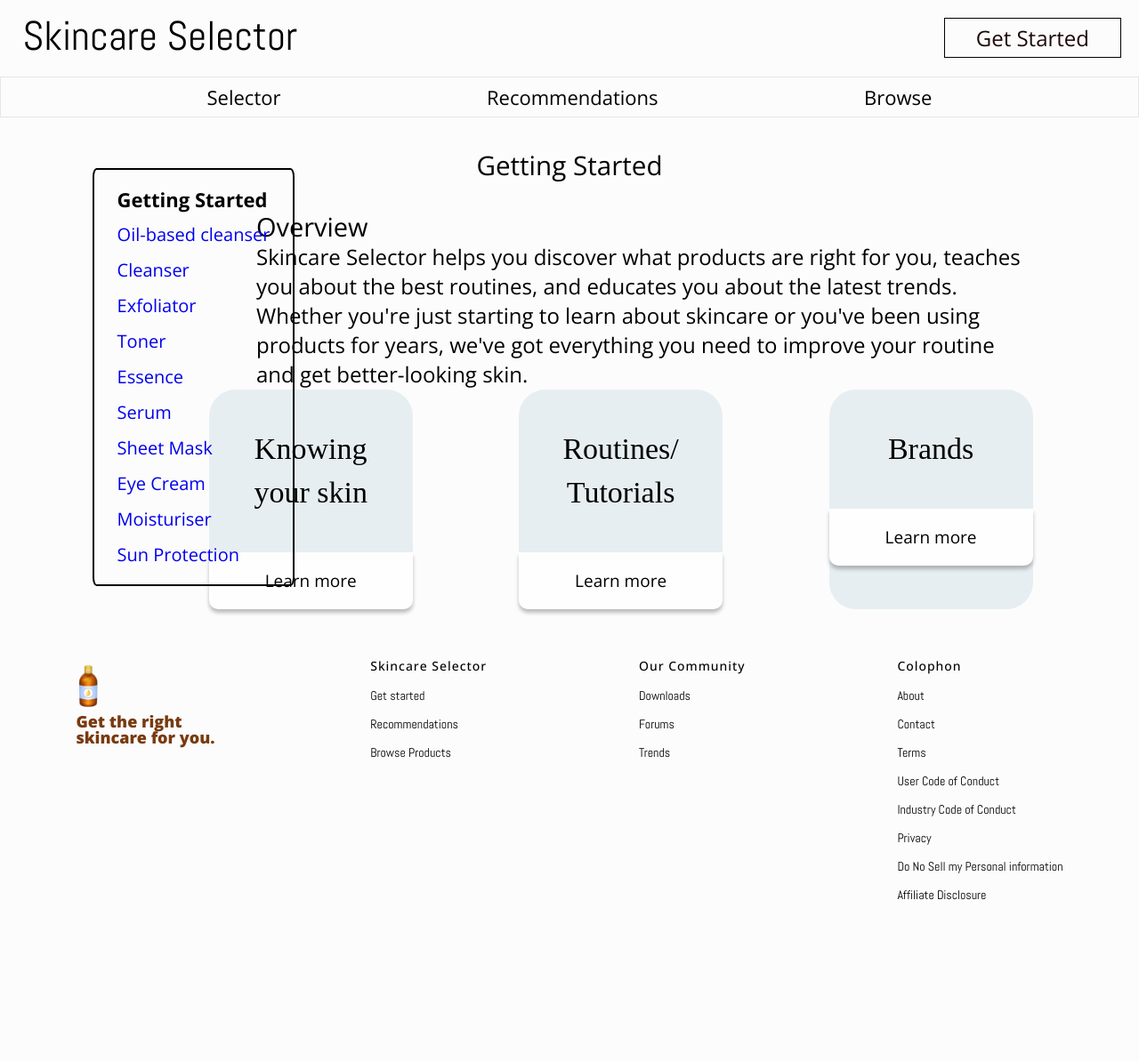
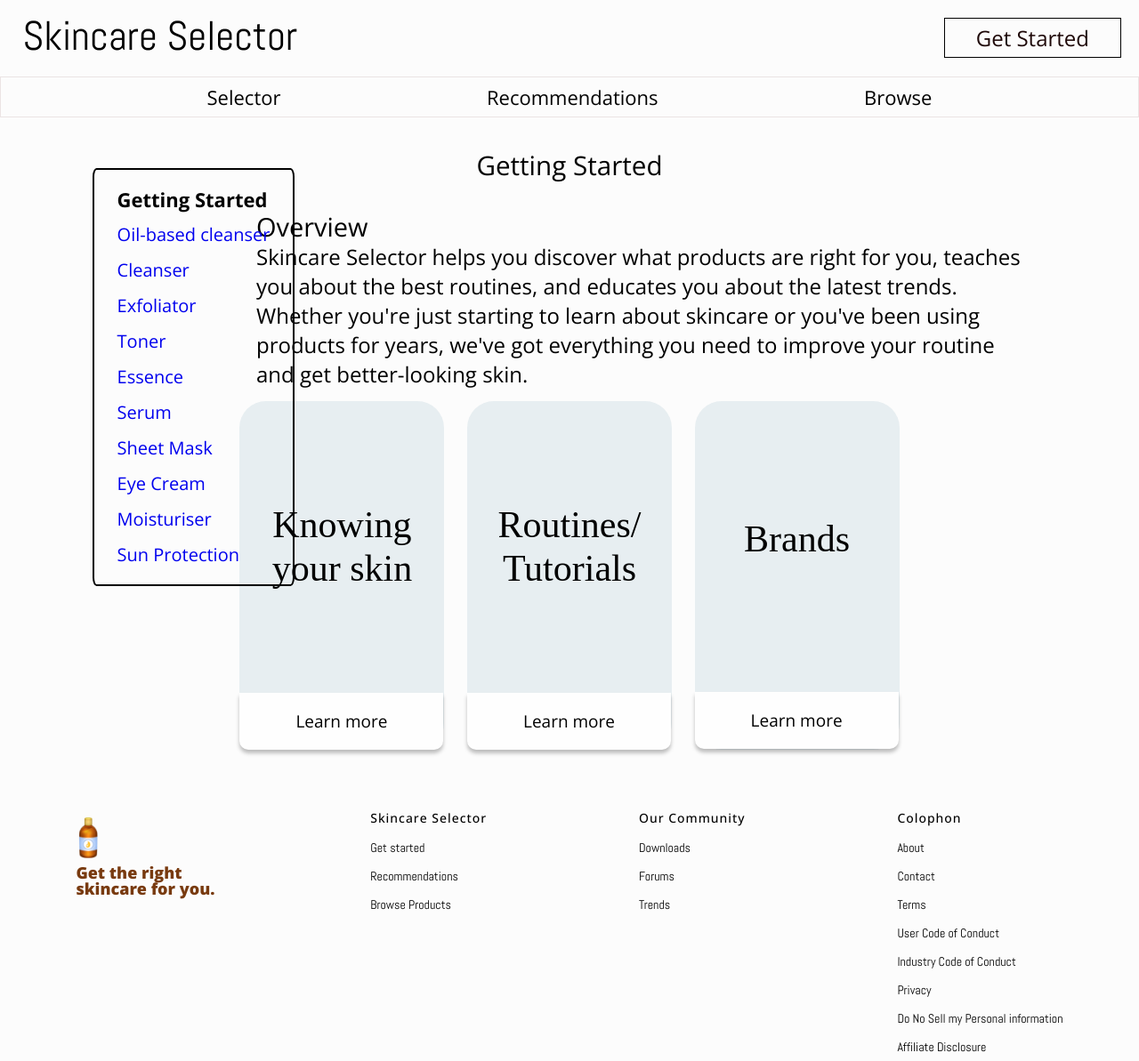
Before and after one commit to ibConnor/SkincareSelector, a Jekyll site: the page built from get-started.html, in a window 1280 px wide. Shown: the whole page at 89% size. Built offline with Jekyll 4.4.1, drawn with Linux system fonts in a browser that asks for light colours; some web fonts are replaced; before the commit the page ends 1022 px from its top, so only the background shows below that.

Commit message:
brands.html styling fixed

```diff
--- a/_includes/brands.html
+++ b/_includes/brands.html
@@ -1,15 +1,16 @@
 <div id="brands-buttons">
     <div class="brands">
-        <a href=""><h2 class="brandText">Knowing your skin</h2></a>
+        <a href=""><p class="brandText">Knowing your skin</p></a>
         <p class="lm">Learn more</p>
     </div>
     <div class="brands">
-        <a href=""><h2 class="brandText">Routines/
-            Tutorials</h2></a>
+        <a href=""><p class="brandText">Routines/
+            Tutorials</p></a>
         <p class="lm">Learn more</p>
     </div>
     <div class="brands">
-        <a href=""><h2 class="brandText">Brands</h2></a>
+        <br>
+        <a href=""><p class="brandText">Brands</p><br><br></a>
         <p class="lm">Learn more</p>
     </div>
 </div>
--- a/css/main.css
+++ b/css/main.css
@@ -9,13 +9,17 @@ html {
   font-family: 'Baloo Chettan 2', serif;
   font-style: normal;
   font-weight: 400;
-  font-size: 34px;
+  font-size: 42px;
   line-height: 49px;
+  padding: 50% 0 50% 0;
+  text-align: center;
+  display: block;
+  color: #000000;
   }
 
 .brands{
-  /* margin-left: 1%; */
-  width: 229px;
+  margin: 1%;
+  width: 230px;
   height: auto;
   background: #E7EEF1;
   border-radius: 30px 30px 30px 30px;
@@ -23,10 +27,10 @@ html {
 }
 
 #brands-buttons{
-  margin-left: 9%;
   display: flex;
   margin-bottom: 2%;
-  justify-content: space-evenly;
+  justify-content: center;
+  align-items: stretch;
 }
 
 .lm{
```
